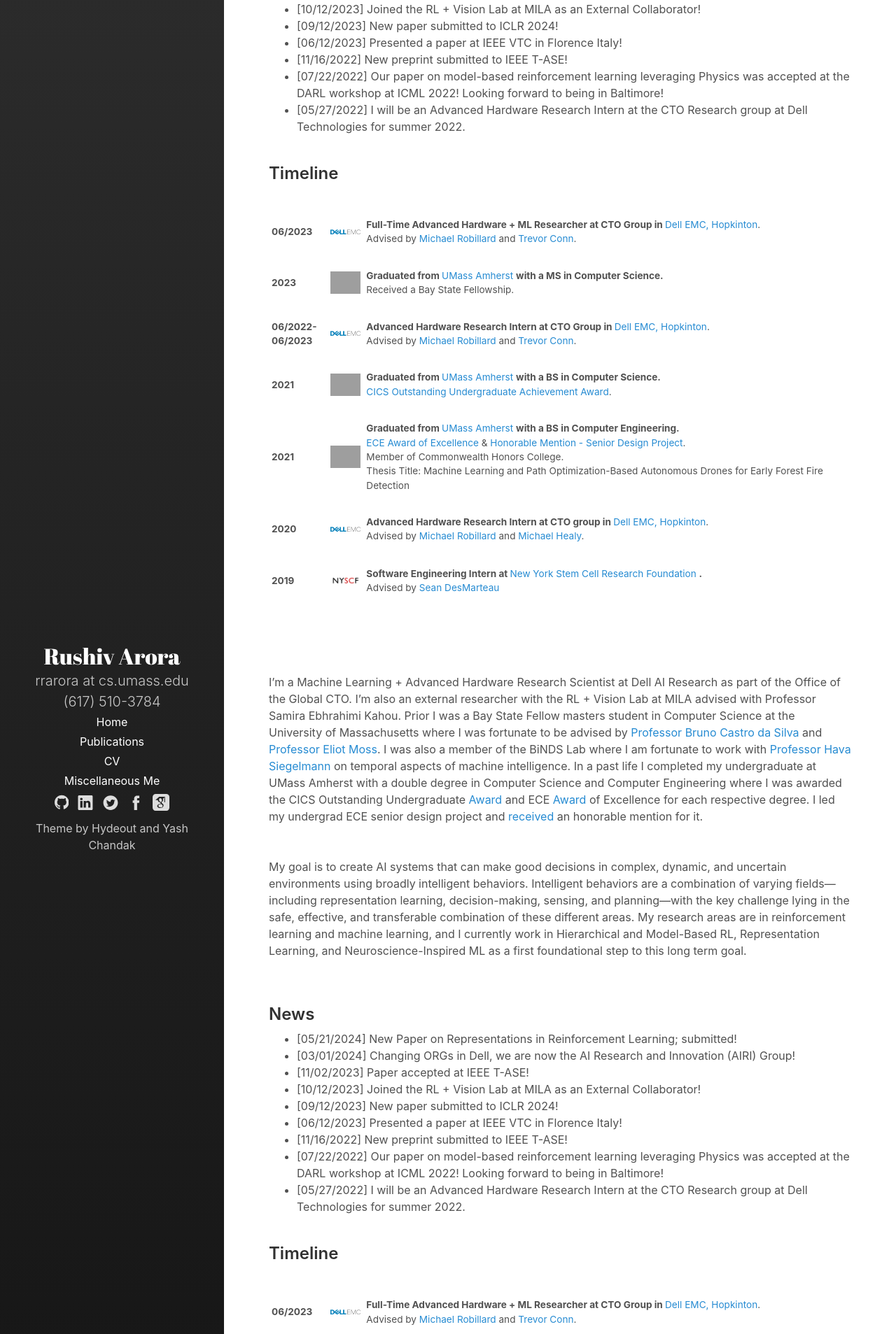
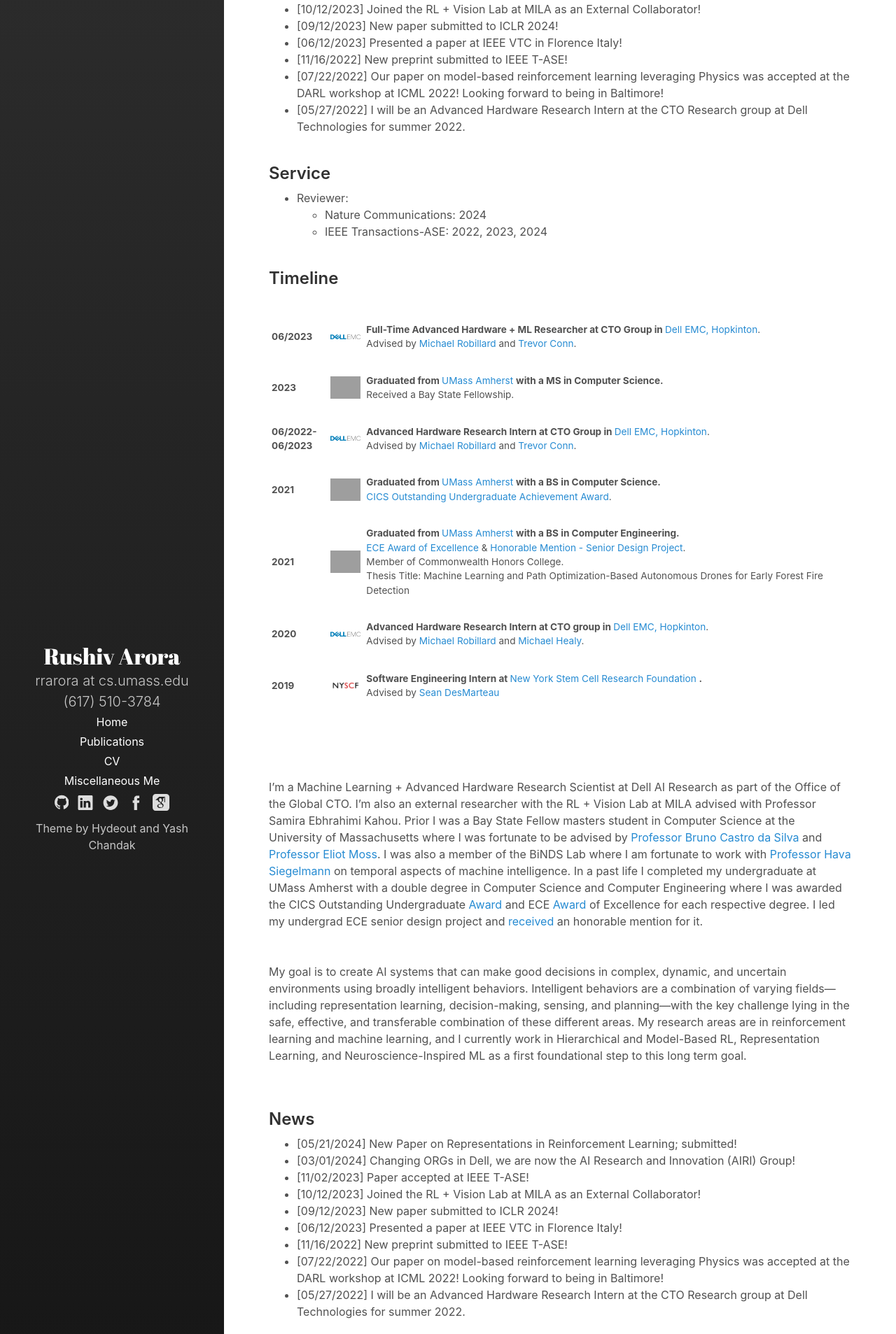
Before and after one commit to RushivArora/rushivarora.github.io, a Jekyll site: the page built from _pages/home.md, in a window 1280 px wide. Shown: the part 701-2608 px from the top of the page at 70% size. Built offline with Jekyll 4.4.1, drawn with Linux system fonts in a browser that asks for light colours; some of the changed text lies outside the part shown; grey boxes are pictures that could not be loaded.

Commit message:
Add Reviewers

```diff
--- a/_pages/home.md
+++ b/_pages/home.md
@@ -60,6 +60,12 @@
 * [11/16/2022] New preprint submitted to IEEE T-ASE!
 * [07/22/2022] Our paper on model-based reinforcement learning leveraging Physics was accepted at the DARL workshop at ICML 2022! Looking forward to being in Baltimore!
 * [05/27/2022] I will be an Advanced Hardware Research Intern at the CTO Research group at Dell Technologies for summer 2022.
+<br><br>
+
+## Service
+* Reviewer:
+  * Nature Communications: 2024
+  * IEEE Transactions-ASE: 2022, 2023, 2024
 <br><br>
 
 ## Timeline
```
